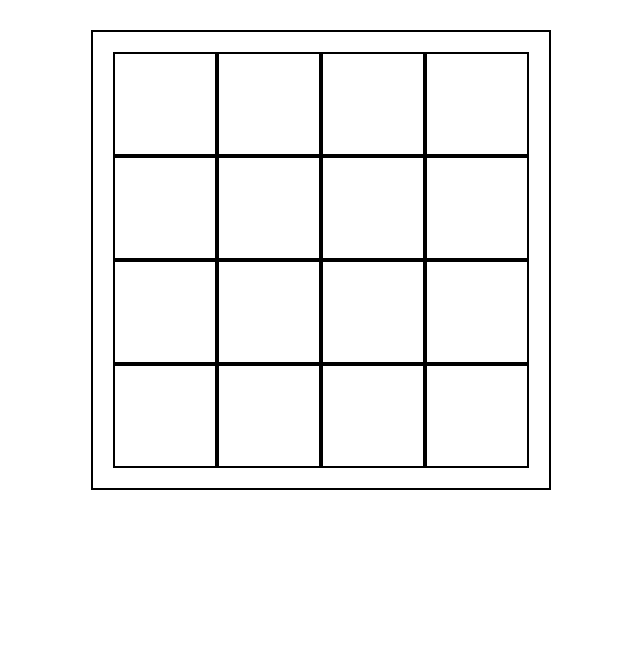
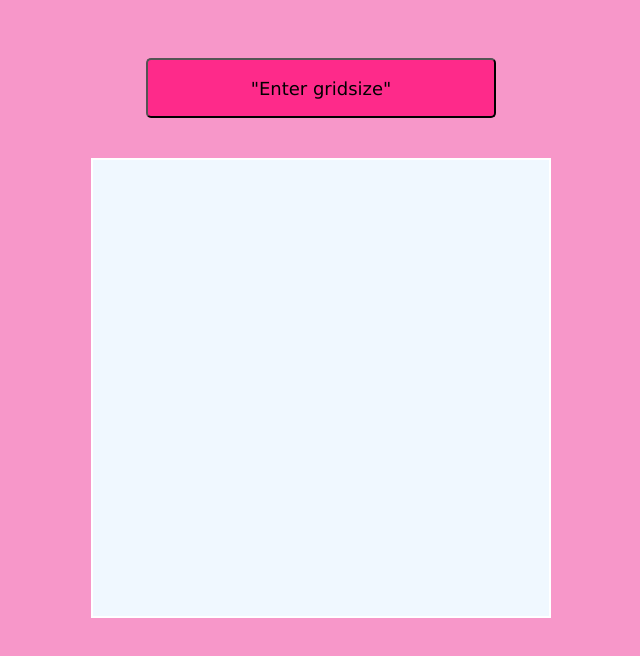
Before and after one commit to gunjanjaiswal/etch-a-sketch, a plain HTML site: page index.html in a window 1280 px wide. Shown: the whole page, without its empty margins (319-959 px from the left). Drawn offline with Linux system fonts and the light colour scheme.

Commit message:
Used for loops for adding squares. Created a button to get input from user for the gridsize. Squares are made to be filled with random generated colors.

```diff
--- a/index.html
+++ b/index.html
@@ -8,6 +8,7 @@
     <script src="script.js", defer></script>
 </head>
 <body>
+    <button id="btn">"Enter gridsize"</button>
     <div id="container">
 
     </div>
--- a/script.js
+++ b/script.js
@@ -1,45 +1,42 @@
 const container= document.querySelector('#container');
-let i=1;
-const row1=document.createElement('div');
-row1.setAttribute('id','one');
-while(i<=4){
-    let square=document.createElement('div');
-    let idname=String.fromCharCode(96+i);
-    square.setAttribute('id',idname);
-    row1.appendChild(square);
-    i++;
-}
-container.appendChild(row1);
+let k=0;
+rownum=4;
+const btn=document.querySelector('#btn');
 
-const row2=document.createElement('div');
-row2.setAttribute('id','two');
-while(i<=8){
-    let square=document.createElement('div');
-    let idname=String.fromCharCode(96+i);
-    square.setAttribute('id',idname);
-    row2.appendChild(square);
-    i++;
-}
-container.appendChild(row2);
+btn.addEventListener('click',()=>{
+    container.innerHTML='';
+    gridsize= parseInt(prompt("Enter the grid size(should not be more than 100):"))
+    if(gridsize>100){
+        window.alert("Gridsize should be less than 100:");
+    }
+    rownum=gridsize;
+    for (let i = 1; i <=rownum; i++){
+        let row=document.createElement('div');
+        row.classList.add('row');
+        let idname=String.fromCharCode(48+i);
+        row.setAttribute('id',idname);
+        for (let j = 1; j <=rownum; j++){
+            let square=document.createElement('div');
+            square.classList.add('tile');
+            let idname=String.fromCharCode(96+(i+k+j-1));
+            square.setAttribute('id',idname);
+            row.appendChild(square);
+        }
+        k=k+rownum-1;
+        container.appendChild(row);
+    }
 
-const row3=document.createElement('div');
-row3.setAttribute('id','three');
-while(i<=12){
-    let square=document.createElement('div');
-    let idname=String.fromCharCode(96+i);
-    square.setAttribute('id',idname);
-    row3.appendChild(square);
-    i++;
-}
-container.appendChild(row3);
+    const tile=document.querySelectorAll('.tile');
+    tile.forEach((item)=>{
+        item.addEventListener('mouseover',()=>{
+            let r= Math.round(Math.random()*255);
+            let g= Math.round(Math.random()*255);
+            let b= Math.round(Math.random()*255);
+            item.style=`background:rgb(${r},${g},${b});`
+        })
 
-const row4=document.createElement('div');
-row4.setAttribute('id','four');
-while(i<=16){
-    let square=document.createElement('div');
-    let idname=String.fromCharCode(96+i);
-    square.setAttribute('id',idname);
-    row4.appendChild(square);
-    i++;
-}
-container.appendChild(row4);
+        item.addEventListener('click',()=>{
+            item.style=`background:None;`
+        })
+    })
+})
--- a/styles.css
+++ b/styles.css
@@ -1,27 +1,42 @@
 body{
+    padding-top: 50px;
+    display: flex;
+    flex-direction: column;
     justify-self: center;
+    align-items: center;
+    gap: 10px;
+    background-color: rgb(247, 151, 201);
 }
 
 div#container{
     display: flex;
     flex-direction: column;
-    border: 2px solid black;
+    border: 2px solid rgb(255, 255, 255);
     padding: 20px;
     height: 416px;
     width: 416px;
-    justify-content:stretch;
+    background-color: aliceblue;
     margin: 30px;
 }
 
 
-#one,#two,#three,#four{
+#container .row{
     /* height: 102px; */
     display: flex;
+    flex:1;
+}
+
+.tile{
+    border: 2px solid rgb(255, 255, 255);
+    flex:1;
+}
+
+#btn{
+    border-radius: 5px;
+    height: 60px;
+    width: 350px;
+    font-family:Verdana, Geneva, Tahoma, sans-serif;
+    font-size: large;
+    background-color: rgba(255, 24, 128, 0.856);
 
 }
-
-#a,#b,#c,#d,#e,#f,#g,#h,#i,#j,#k,#l,#m,#n,#o,#p{
-    height:100px;
-    width:100px;
-    border: 2px solid black;
-}
```
